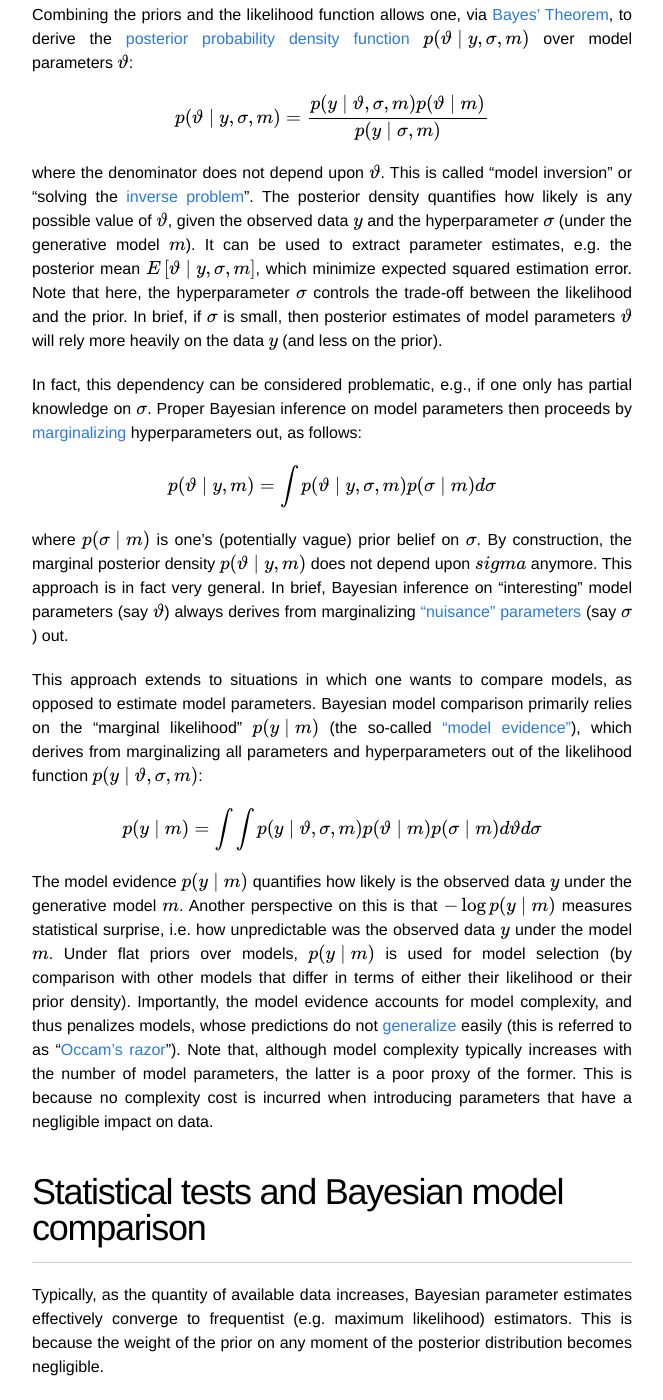
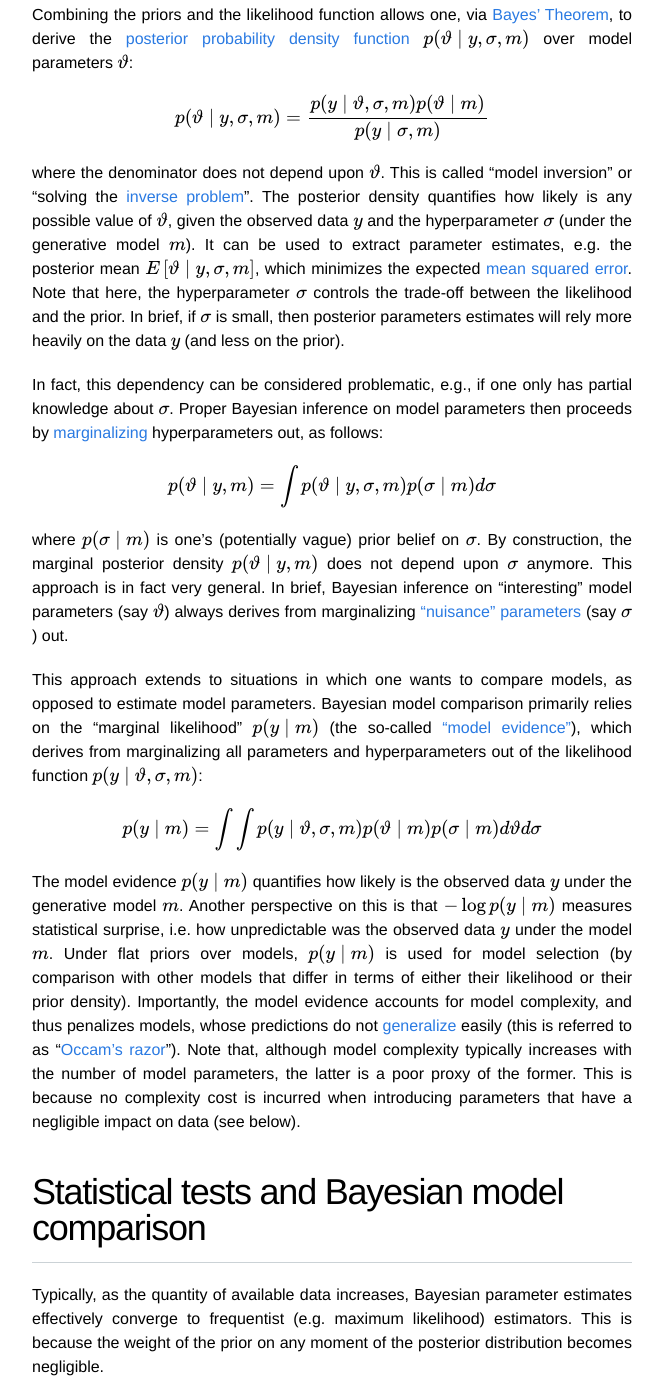
Before and after one commit to MBB-team/VBA-toolbox, a Jekyll site: the page built from _wiki/Bayesian-modelling-introduction.md, in a window 1280 px wide and 1400 px high, scrolled down 1660 px. Shown: the whole window, without its empty margins (308-971 px from the left). Built offline with Jekyll 4.4.1, drawn with Linux system fonts in a browser that asks for light colours; nearby versions of some CDN libraries; formulas are drawn with MathJax 3.

Commit message:
Update Bayesian-modelling-introduction.md

```diff
--- a/_wiki/Bayesian-modelling-introduction.md
+++ b/_wiki/Bayesian-modelling-introduction.md
@@ -31,19 +31,19 @@ Combining the priors and the likelihood function allows one, via [Bayes' Theorem
 
 $$p(\vartheta\mid y,\sigma,m)=\frac{p(y\mid\vartheta,\sigma,m)p(\vartheta\mid m)}{p(y\mid \sigma,m)}$$
 
-where the denominator does not depend upon $$\vartheta$$. This is called “model inversion” or “solving the [inverse problem](https://en.wikipedia.org/wiki/Inverse_problem)”. The posterior density quantifies how likely is any possible value of $$\vartheta$$, given the observed data $$y$$ and the hyperparameter $$\sigma$$ (under the generative model $$m$$). It can be used to extract parameter estimates, e.g. the posterior mean $$E\left[\vartheta\mid y,\sigma,m\right]$$, which minimize expected squared estimation error. Note that here, the hyperparameter $$\sigma$$ controls the trade-off between the likelihood and the prior. In brief, if $$\sigma$$ is small, then posterior estimates of model parameters $$\vartheta$$ will rely more heavily on the data $$y$$ (and less on the prior).
+where the denominator does not depend upon $$\vartheta$$. This is called “model inversion” or “solving the [inverse problem](https://en.wikipedia.org/wiki/Inverse_problem)”. The posterior density quantifies how likely is any possible value of $$\vartheta$$, given the observed data $$y$$ and the hyperparameter $$\sigma$$ (under the generative model $$m$$). It can be used to extract parameter estimates, e.g. the posterior mean $$E\left[\vartheta\mid y,\sigma,m\right]$$, which minimizes the expected [mean squared error](https://en.wikipedia.org/wiki/Mean_squared_error). Note that here, the hyperparameter $$\sigma$$ controls the trade-off between the likelihood and the prior. In brief, if $$\sigma$$ is small, then posterior parameters estimates will rely more heavily on the data $$y$$ (and less on the prior).
 
-In fact, this dependency can be considered problematic, e.g., if one only has partial knowledge on $$\sigma$$. Proper Bayesian inference on  model parameters then proceeds by [marginalizing](https://en.wikipedia.org/wiki/Marginal_distribution) hyperparameters out, as follows:
+In fact, this dependency can be considered problematic, e.g., if one only has partial knowledge about $$\sigma$$. Proper Bayesian inference on model parameters then proceeds by [marginalizing](https://en.wikipedia.org/wiki/Marginal_distribution) hyperparameters out, as follows:
 
 $$p(\vartheta\mid y,m)=\int p(\vartheta\mid y,\sigma,m) p(\sigma\mid m) d\sigma$$
 
-where $$p(\sigma\mid m)$$ is one's (potentially vague) prior belief on $$\sigma$$. By construction, the marginal posterior density $$p(\vartheta\mid y,m)$$ does not depend upon $$sigma$$ anymore. This approach is in fact very general. In brief, Bayesian inference on "interesting" model parameters (say $$\vartheta$$) always derives from marginalizing [“nuisance” parameters](https://en.wikipedia.org/wiki/Nuisance_parameter) (say $$\sigma$$) out.
+where $$p(\sigma\mid m)$$ is one's (potentially vague) prior belief on $$\sigma$$. By construction, the marginal posterior density $$p(\vartheta\mid y,m)$$ does not depend upon $$\sigma$$ anymore. This approach is in fact very general. In brief, Bayesian inference on "interesting" model parameters (say $$\vartheta$$) always derives from marginalizing [“nuisance” parameters](https://en.wikipedia.org/wiki/Nuisance_parameter) (say $$\sigma$$) out.
 
 This approach extends to situations in which one wants to compare models, as opposed to estimate model parameters. Bayesian model comparison primarily relies on the "marginal likelihood" $$p(y\mid m)$$ (the so-called ["model evidence"](https://en.wikipedia.org/wiki/Marginal_likelihood)), which derives from marginalizing all parameters and hyperparameters out of the likelihood function $$p(y\mid \vartheta,\sigma,m)$$:
 
 $$p(y\mid m)=\int\int p(y\mid \vartheta,\sigma,m)p(\vartheta\mid m)p(\sigma\mid m)d\vartheta d\sigma$$
 
-The model evidence $$p(y\mid m)$$ quantifies how likely is the observed data $$y$$ under the generative model $$m$$. Another perspective on this is that $$-\log p(y\mid m)$$ measures statistical surprise, i.e. how unpredictable was the observed data $$y$$ under the model $$m$$. Under flat priors over models, $$p(y\mid m)$$ is used for model selection (by comparison with other models that differ in terms of either their likelihood or their prior density). Importantly, the model evidence accounts for model complexity, and thus penalizes models, whose predictions do not [generalize](https://en.wikipedia.org/wiki/Generalization_error) easily (this is referred to as “[Occam’s razor](https://en.wikipedia.org/wiki/Occam's_razor)”). Note that, although model complexity typically increases with the number of model parameters, the latter is a poor proxy of the former. This is because no complexity cost is incurred when introducing parameters that have a negligible impact on data.
+The model evidence $$p(y\mid m)$$ quantifies how likely is the observed data $$y$$ under the generative model $$m$$. Another perspective on this is that $$-\log p(y\mid m)$$ measures statistical surprise, i.e. how unpredictable was the observed data $$y$$ under the model $$m$$. Under flat priors over models, $$p(y\mid m)$$ is used for model selection (by comparison with other models that differ in terms of either their likelihood or their prior density). Importantly, the model evidence accounts for model complexity, and thus penalizes models, whose predictions do not [generalize](https://en.wikipedia.org/wiki/Generalization_error) easily (this is referred to as “[Occam’s razor](https://en.wikipedia.org/wiki/Occam's_razor)”). Note that, although model complexity typically increases with the number of model parameters, the latter is a poor proxy of the former. This is because no complexity cost is incurred when introducing parameters that have a negligible impact on data (see below).
 
 
 # Statistical tests and Bayesian model comparison
```
